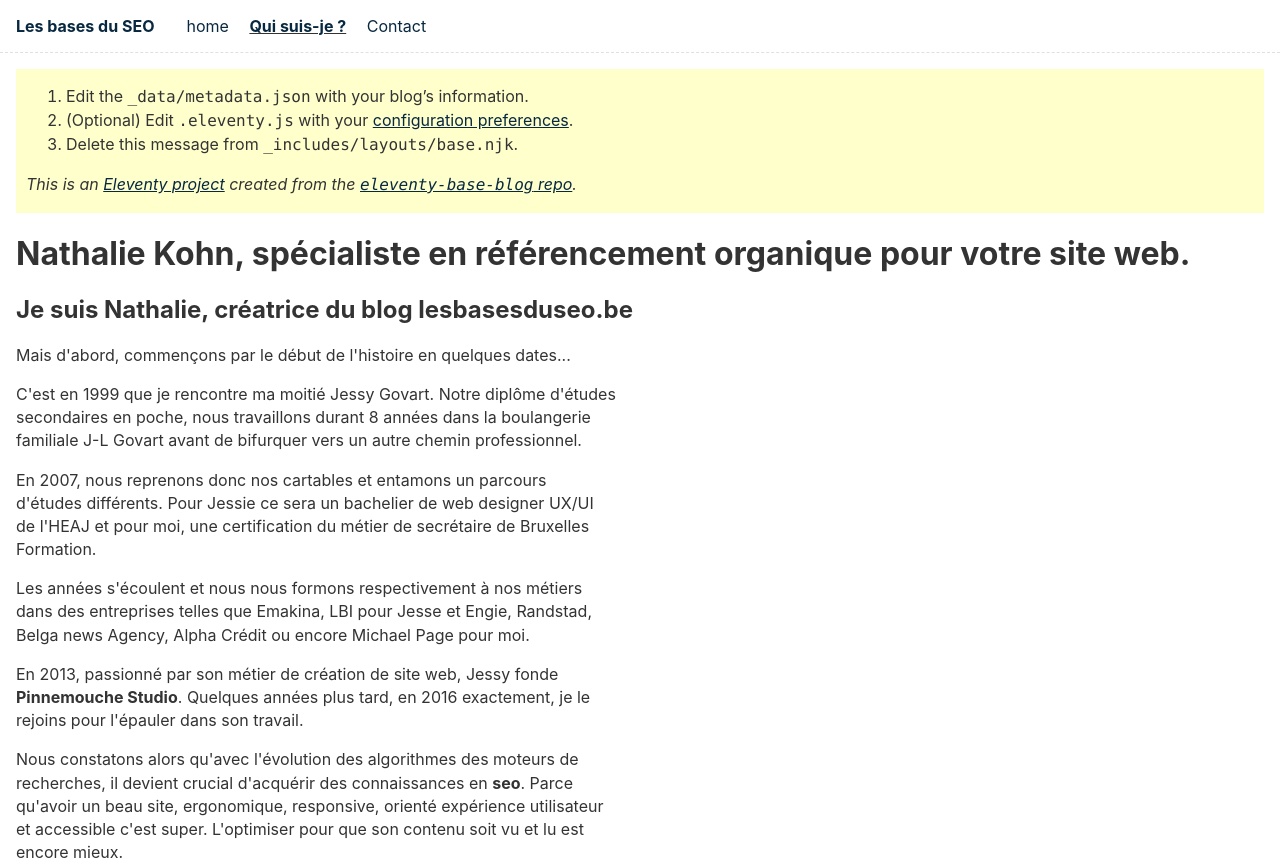
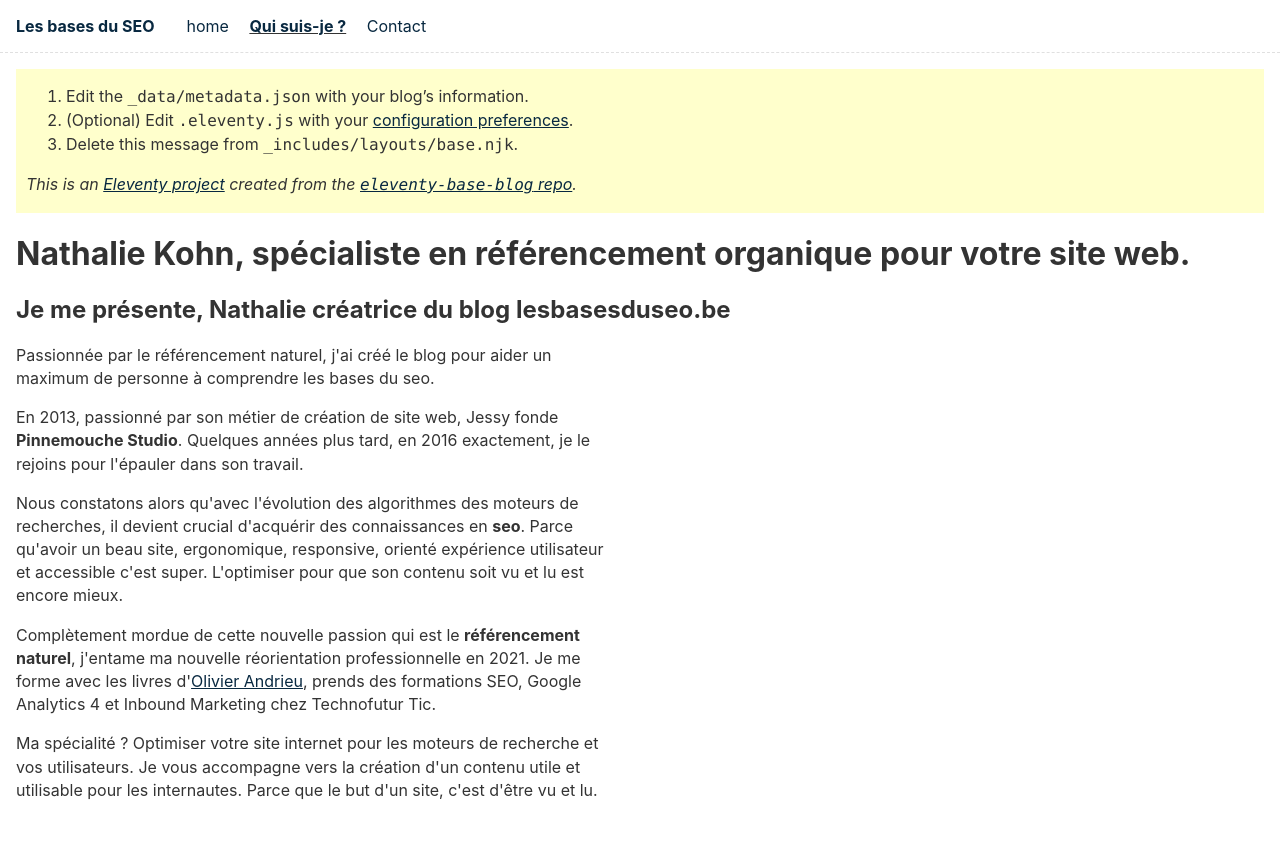
Before and after one commit to PolPasop/eleventy-nath-blog, an Eleventy site: page fr/pages/about.md in a window 1280 px wide. Shown: the top 867 px of the page. After the commit the page ends 818 px from the top, so only its background shows below. Built offline with nearby package versions, Linux system fonts and the light colour scheme; Eleventy itself is replaced by a stand-in of ours; files that its build step writes are made by us from their sources.

Commit message:
Update Page “about”

```diff
--- a/fr/pages/about.md
+++ b/fr/pages/about.md
@@ -13,15 +13,11 @@ eleventyNavigation:
 ---
 # N﻿athalie Kohn, spécialiste en référencement organique pour votre site web.
 
-## Je suis Nathalie, créatrice du blog lesbasesduseo.be
+## Je me présente, Nathalie créatrice du blog lesbasesduseo.be
 
-Mais d'abord, commençons par le début de l'histoire en quelques dates...
+Passionnée par le référencement naturel, j'ai créé le blog pour aider un maximum de personne à comprendre les bases du seo.
 
-C﻿'est en 1999 que je rencontre ma moitié J﻿essy Govart. Notre diplôme d'études secondaires en poche, nous travaillons durant 8 années dans la boulangerie familiale J-L Govart avant de bifurquer vers un autre chemin professionnel.
 
-En 2007, nous reprenons donc nos cartables et entamons un parcours d'études différents. Pour Jessie ce sera un bachelier de web designer UX/UI de l'HEAJ et pour moi, une certification du métier de secrétaire de Bruxelles Formation.
-
-Les années s'écoulent et nous nous formons respectivement à nos métiers dans des entreprises telles que Emakina, LBI pour Jesse et Engie, Randstad, Belga news Agency, Alpha Crédit ou encore Michael Page pour moi.
 
 E﻿n 2013, passionné par son métier de création de site web, Jessy fonde **Pinnemouche Studio**. Quelques années plus tard, en 2016 exactement, je le rejoins pour l'épauler dans son travail.
 
```
